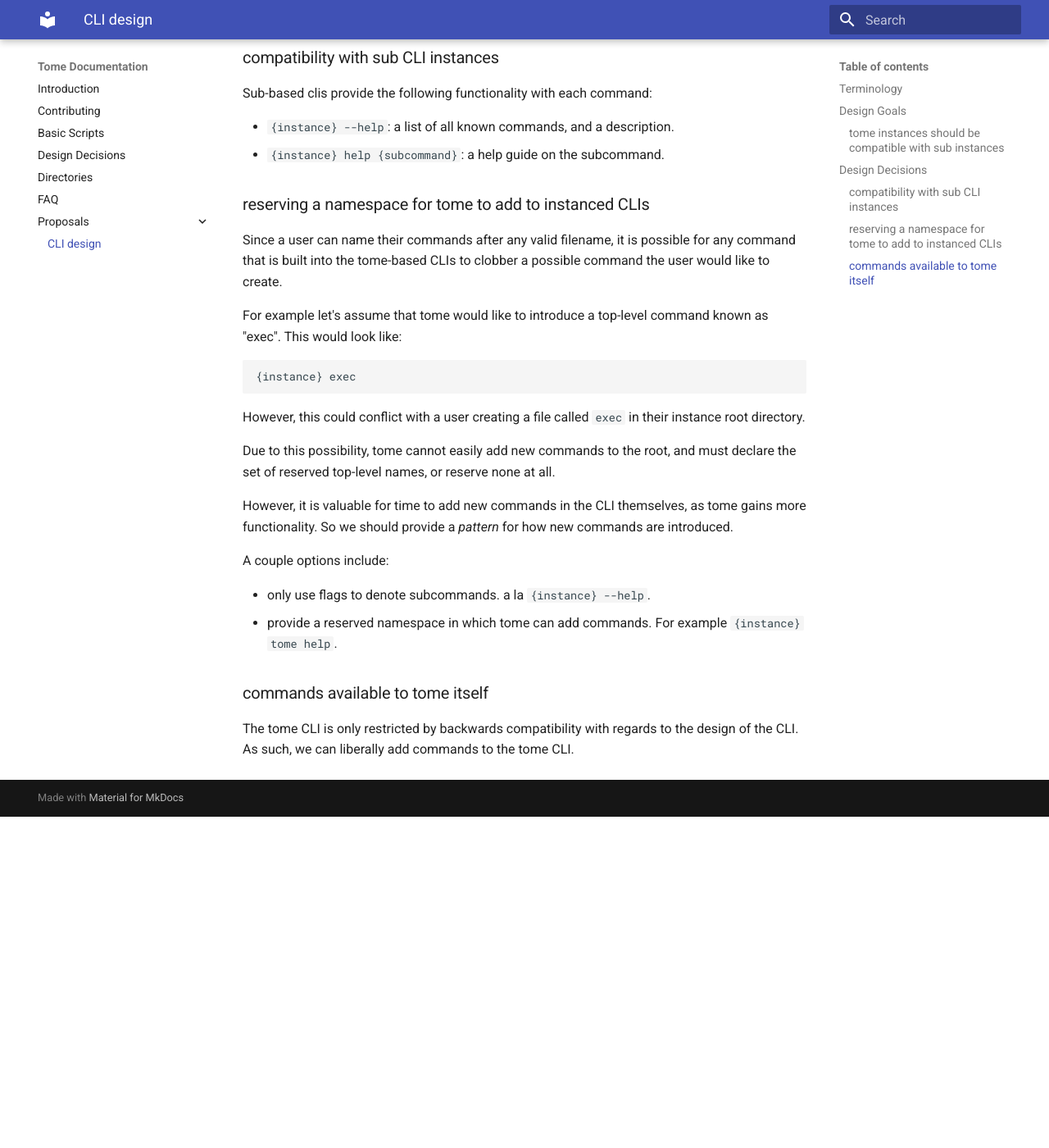
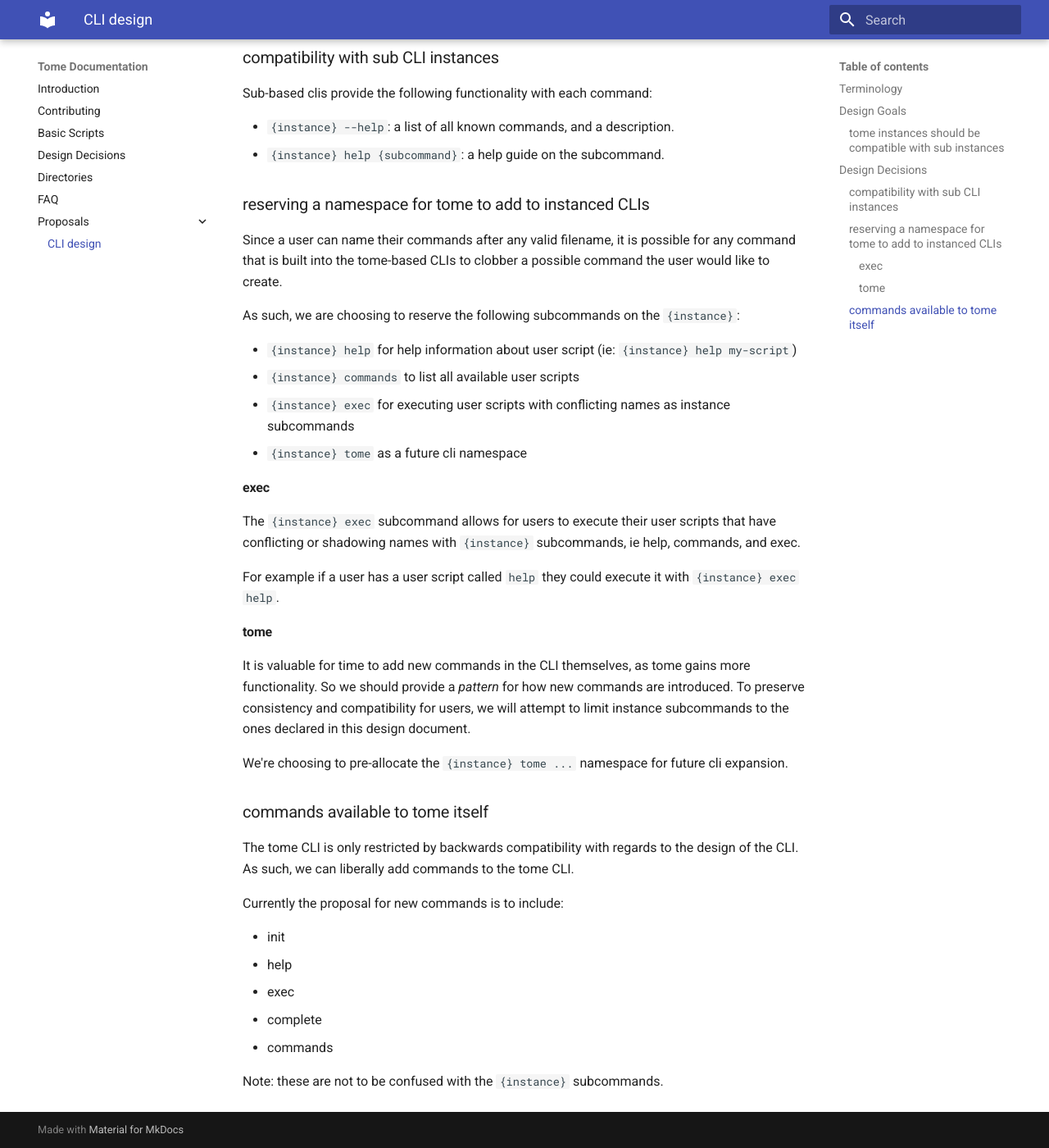
Before and after one commit to toumorokoshi/tome, an MkDocs documentation site: the page built from docs/proposals/0001-cli-design.md, in a window 1280 px wide and 1400 px high, scrolled down 815 px. Shown: the whole window at 82% size. Built offline with MkDocs 1.6.1 and Material for MkDocs 9.7.7, drawn with Linux system fonts in a browser that asks for light colours; before the commit the page ends 1811 px from its top, so only the background shows below that.

Commit message:
Incorporate PR review discussion into design doc

````diff
--- a/docs/proposals/0001-cli-design.md
+++ b/docs/proposals/0001-cli-design.md
@@ -39,23 +39,38 @@
 Since a user can name their commands after any valid filename, it is possible
 for any command that is built into the tome-based CLIs to clobber a possible command the user would like to create.
 
-For example let's assume that tome would like to introduce a top-level command known as "exec". This would look like:
+As such, we are choosing to reserve the following subcommands on the `{instance}`:
 
-```
-{instance} exec
-```
+* `{instance} help` for help information about user script (ie: `{instance} help my-script`)
+* `{instance} commands` to list all available user scripts
+* `{instance} exec` for executing user scripts with conflicting names as instance subcommands
+* `{instance} tome` as a future cli namespace
 
-However, this could conflict with a user creating a file called `exec` in their instance root directory.
+#### exec
 
-Due to this possibility, tome cannot easily add new commands to the root, and must declare the set of reserved top-level names, or reserve none at all.
+The `{instance} exec` subcommand allows for users to execute their user scripts that
+have conflicting or shadowing names with `{instance}` subcommands, ie help, commands, and exec.
 
-However, it is valuable for time to add new commands in the CLI themselves, as tome gains more functionality. So we should provide a *pattern* for how new commands are introduced.
+For example if a user has a user script called `help` they could execute it with
+`{instance} exec help`.
 
-A couple options include:
+#### tome
 
-- only use flags to denote subcommands. a la `{instance} --help`.
-- provide a reserved namespace in which tome can add commands. For example `{instance} tome help`.
+It is valuable for time to add new commands in the CLI themselves, as tome gains more functionality. So we should provide a *pattern* for how new commands are introduced. To
+preserve consistency and compatibility for users, we will attempt to limit instance subcommands to the ones declared in this design document.
+
+We're choosing to pre-allocate the `{instance} tome ...` namespace for future cli expansion.
 
 ### commands available to tome itself
 
 The tome CLI is only restricted by backwards compatibility with regards to the design of the CLI. As such, we can liberally add commands to the tome CLI.
+
+Currently the proposal for new commands is to include:
+
+* init
+* help
+* exec
+* complete
+* commands
+
+Note: these are not to be confused with the `{instance}` subcommands.
````
